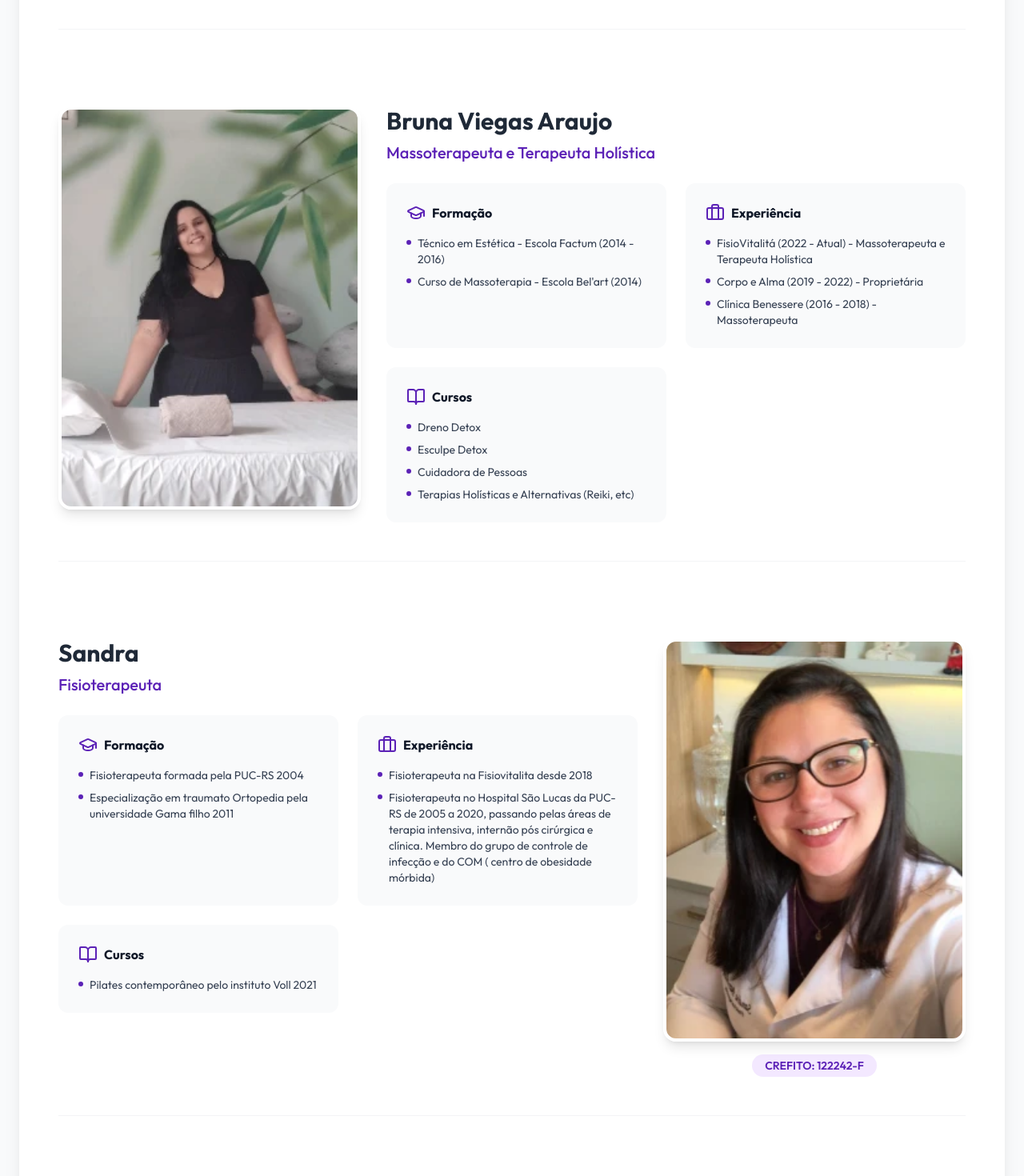
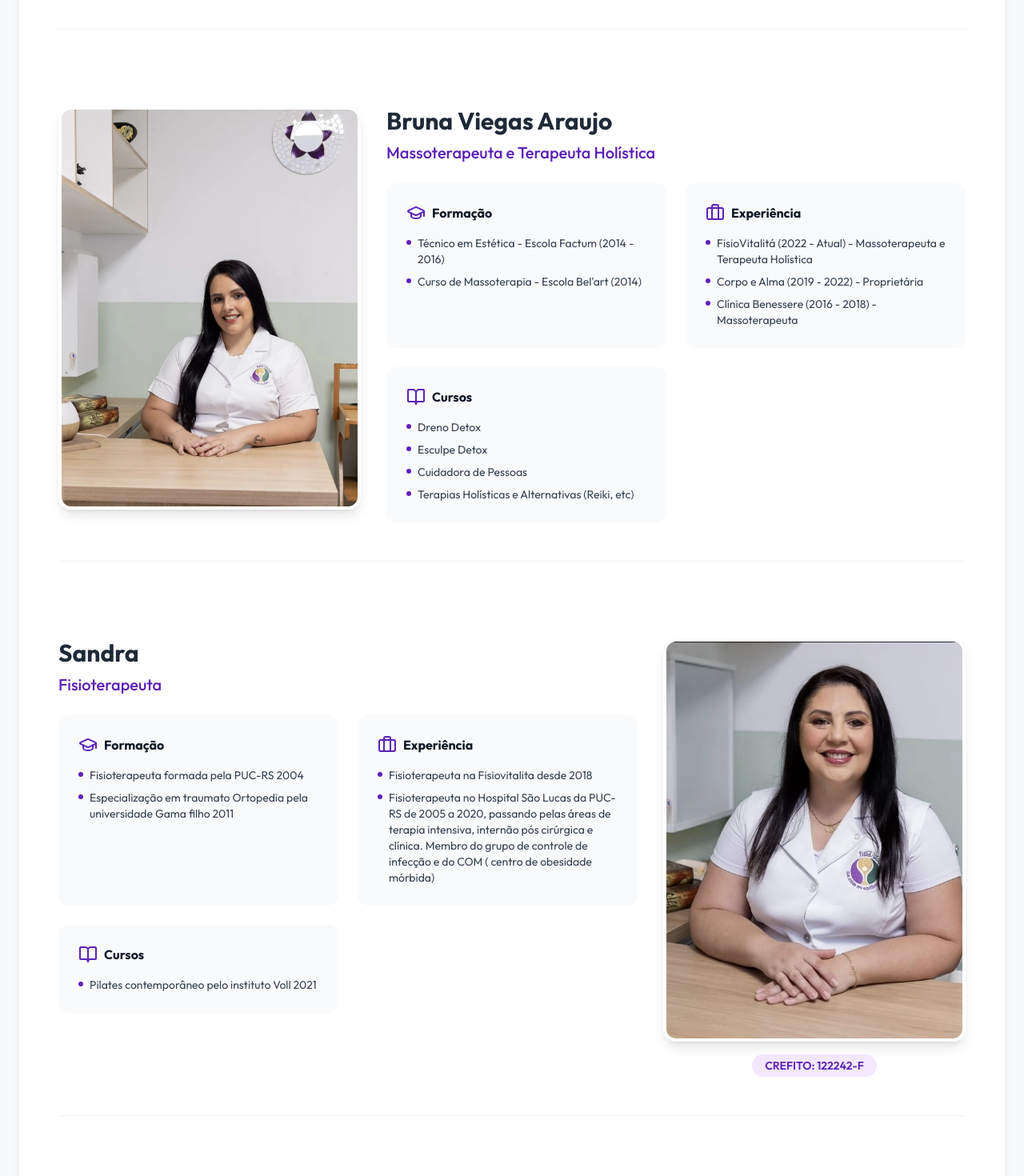
Before and after one commit to Kvothe000/fisio-vitalita-site, a Next.js app: page /equipe in a window 1280 px wide. Shown: the part 2020-3490 px from the top of the page at 80% size. Built offline with nearby package versions, Linux system fonts and the light colour scheme.

Commit message:
feat: implement landing page layout with team configuration and profile imagery

```diff
--- a/app/(public)/page.tsx
+++ b/app/(public)/page.tsx
@@ -38,7 +38,7 @@ export default function Home() {
 
       {/* === Seção Hero v4 (Premium + Animations) === */}
       <section className="relative w-full h-[600px] flex items-center justify-center overflow-hidden">
-        {/* Imagem de fundo — SEM sombra, SEM cantos arredondados, SEM margem */}
+        {/* Imagem de fundo — sem sombra */}
         <Image
           src="/gallery/foto-equipe-frente-do-estabelecimento.webp"
           alt="Atendimento de Fisioterapia na FisioVitalitá"
@@ -49,10 +49,10 @@ export default function Home() {
           sizes="(max-width: 768px) 100vw, 75vw"
         />
 
-        {/* Overlay de legibilidade — mantido para o texto continuar visível sobre a foto */}
-        <div className="absolute inset-0 bg-gradient-to-r from-black/80 via-black/50 to-transparent"></div>
+        {/* Overlay radial — escurece o centro (texto), mantém a imagem visível */}
+        <div className="absolute inset-0 bg-[radial-gradient(ellipse_at_center,rgba(0,0,0,0.75),rgba(0,0,0,0.25)_60%,transparent)]"></div>
 
-        {/* Content with Framer Motion via AnimatedSection (Reusing component for consistency) */}
+        {/* Conteúdo */}
         <div className="container mx-auto px-6 relative z-10 text-white">
           <div className="max-w-3xl">
             <h1 className="text-4xl md:text-7xl font-bold mb-6 leading-tight drop-shadow-lg tracking-tight">
@@ -78,7 +78,6 @@ export default function Home() {
                   Agendar por WhatsApp
                   <ChevronRight className="w-5 h-5 ml-2 group-hover:translate-x-1 transition-transform" />
                 </span>
-                {/* Glow effect */}
                 <div className="absolute inset-0 bg-gradient-to-r from-purple-600 to-indigo-600 opacity-0 group-hover:opacity-100 transition-opacity"></div>
               </a>
 
--- a/config/team.ts
+++ b/config/team.ts
@@ -65,7 +65,7 @@ export const teamData: TeamMember[] = [
     {
         name: "Bruna Viegas Araujo",
         role: "Massoterapeuta e Terapeuta Holística",
-        image: "/team/bruna.webp",
+        image: "/team/foto-bruna.webp",
         education: [
             "Técnico em Estética - Escola Factum (2014 - 2016)",
             "Curso de Massoterapia - Escola Bel'art (2014)"
@@ -86,7 +86,7 @@ export const teamData: TeamMember[] = [
         name: "Sandra",
         role: "Fisioterapeuta",
         crefito: "122242-F",
-        image: "/team/sandra.webp",
+        image: "/team/foto-sandra.webp",
         education: [
             "Fisioterapeuta formada pela PUC-RS 2004",
             "Especialização em traumato Ortopedia pela universidade Gama filho 2011"
```
Also changed, not shown: public/team/foto-bruna.webp (added), public/team/foto-sandra.webp (added).
